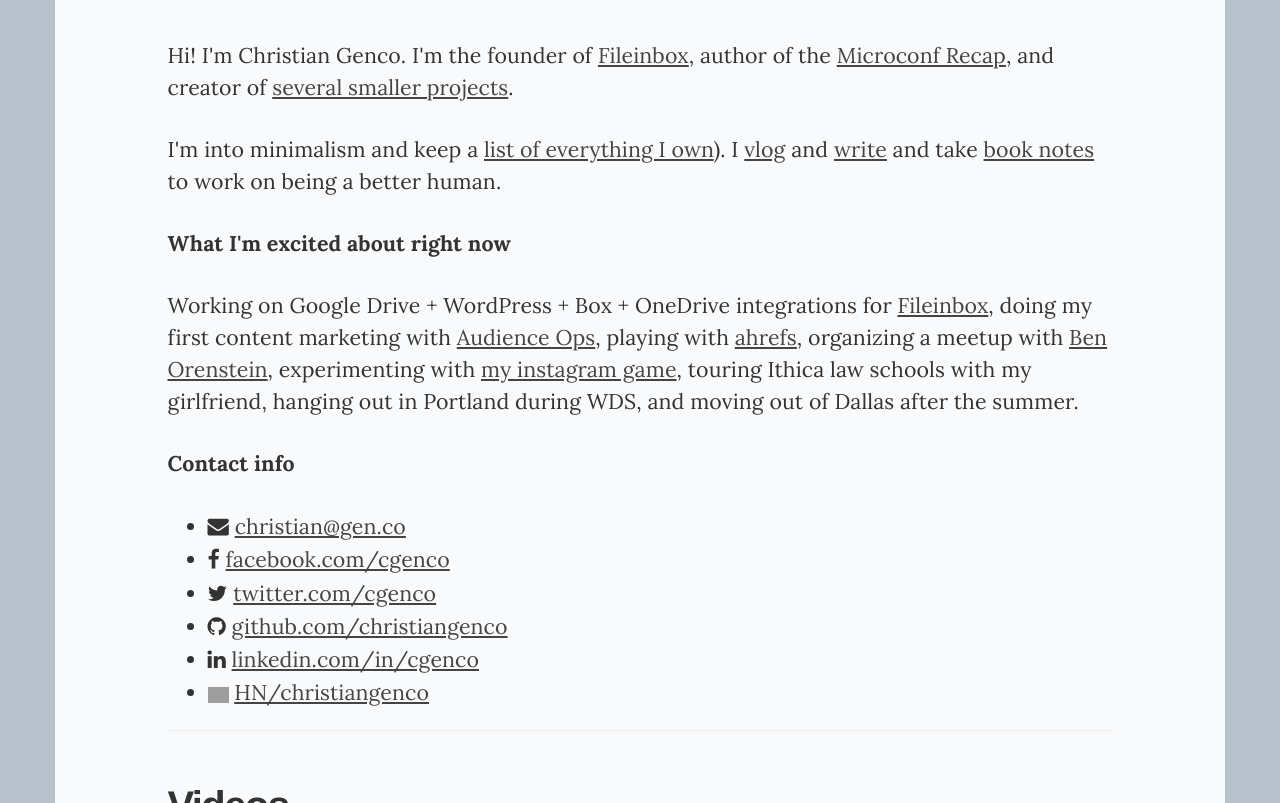
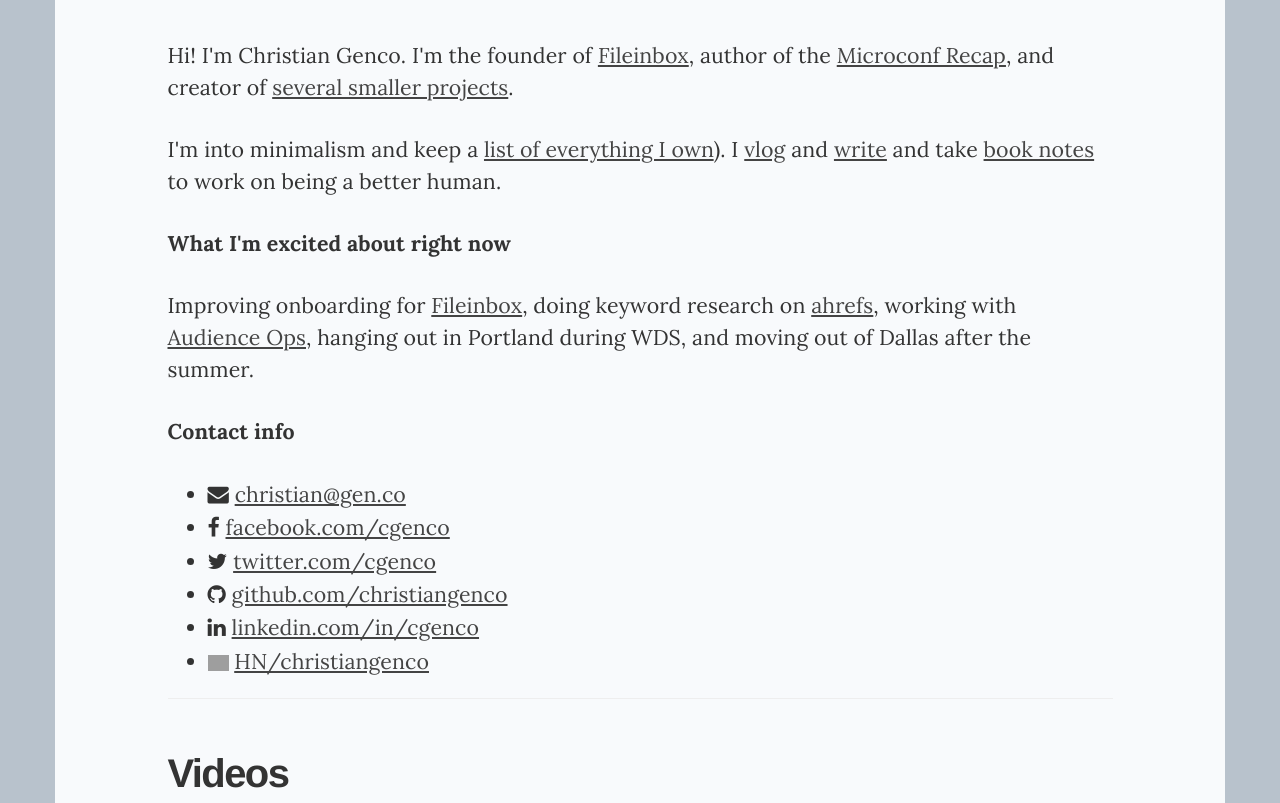
Before and after one commit to christiangenco/christiangenco.github.io, a Jekyll site: the page built from index.html, in a window 1280 px wide and 900 px high, cut to the strip 0-803 px from the top of the window. Built offline with Jekyll 4.4.1, drawn with Linux system fonts in a browser that asks for light colours; nearby versions of some CDN libraries; grey boxes are pictures that could not be loaded.

Commit message:
update what I'm excited about

```diff
--- a/index.html
+++ b/index.html
@@ -15,7 +15,7 @@
 
       <p><b>What I'm excited about right now</b></p>
 
-      <p>Working on Google Drive + WordPress + Box + OneDrive integrations for <a target="_blank" href="https://fileinbox.com">Fileinbox</a>, doing my first content marketing with <a href="https://audienceops.com/">Audience Ops</a>, playing with <a href="https://ahrefs.com/">ahrefs</a>, organizing a meetup with <a href="http://www.benorenstein.com/">Ben Orenstein</a>, experimenting with <a target="_blank" href="https://www.instagram.com/cgenco/">my instagram game</a>, touring Ithica law schools with my girlfriend, hanging out in Portland during WDS, and moving out of Dallas after the summer.</p>
+      <p>Improving onboarding for <a target="_blank" href="https://fileinbox.com">Fileinbox</a>, doing keyword research on <a href="https://ahrefs.com/">ahrefs</a>, working with <a href="https://audienceops.com/">Audience Ops</a>, hanging out in Portland during WDS, and moving out of Dallas after the summer.</p>
 
       <p><b>Contact info</b></p>
 
```
